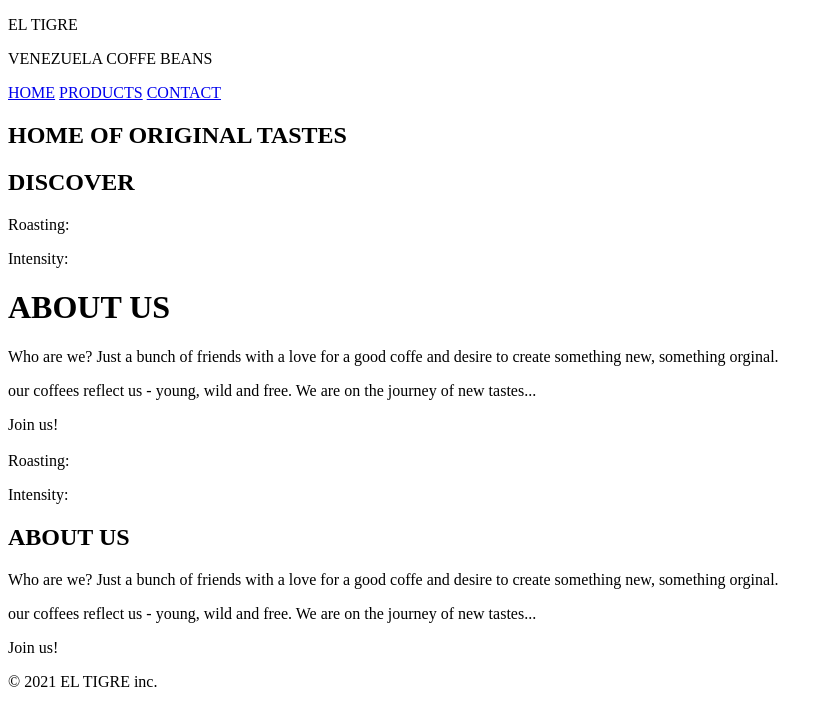
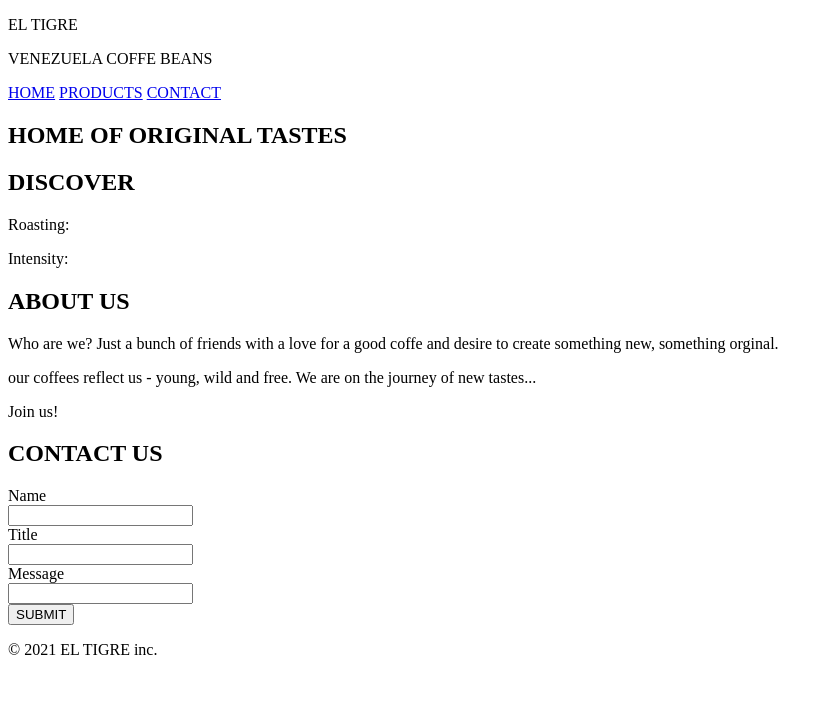
Before and after one commit to JL9696/coffee-shop, a website with bundled scripts: page src/index.html in a window 1280 px wide. Shown: the whole page, without its empty margins (0-833 px from the left). Built offline with nearby package versions, Linux system fonts and the light colour scheme; some icons are missing.

Commit message:
small change index.html and js components

```diff
--- a/src/index.html
+++ b/src/index.html
@@ -33,7 +33,7 @@
   </header>
 
   <div class="pages">
-    <div id="home"></div>
+    <section id="home">
       <div class="home-wrapper container"></div>
     </section>
     <section id="products">
--- a/src/js/components/contact.js
+++ b/src/js/components/contact.js
@@ -3,20 +3,20 @@ import utils from '../utils.js';
 
 class Contact {
   constructor(element) {
-    const thisHome = this;
+    const thisContact = this;
 
-    thisHome.render(element);
-    thisHome.home = document.querySelector(select.containerOf.home);
+    thisContact.render(element);
+    thisContact.Contact = document.querySelector(select.containerOf.contact);
   }
 
   render(element) {
-    const thisHome = this;
+    const thisContact = this;
 
-    const generatedHTML = templates.home();
+    const generatedHTML = templates.contact();
 
-    thisHome.element = utils.createDOMFromHTML(generatedHTML);
+    thisContact.element = utils.createDOMFromHTML(generatedHTML);
 
-    element.appendChild(thisHome.element).innerHTML;
+    element.appendChild(thisContact.element).innerHTML;
   }
 }
 
--- a/src/js/components/products.js
+++ b/src/js/components/products.js
@@ -10,7 +10,7 @@ class Product {
     thisProduct.render(element);
   }
 
-  render(element) {
+  render() {
     const thisProduct = this;
 
     const generatedHTML = templates.products();
```
